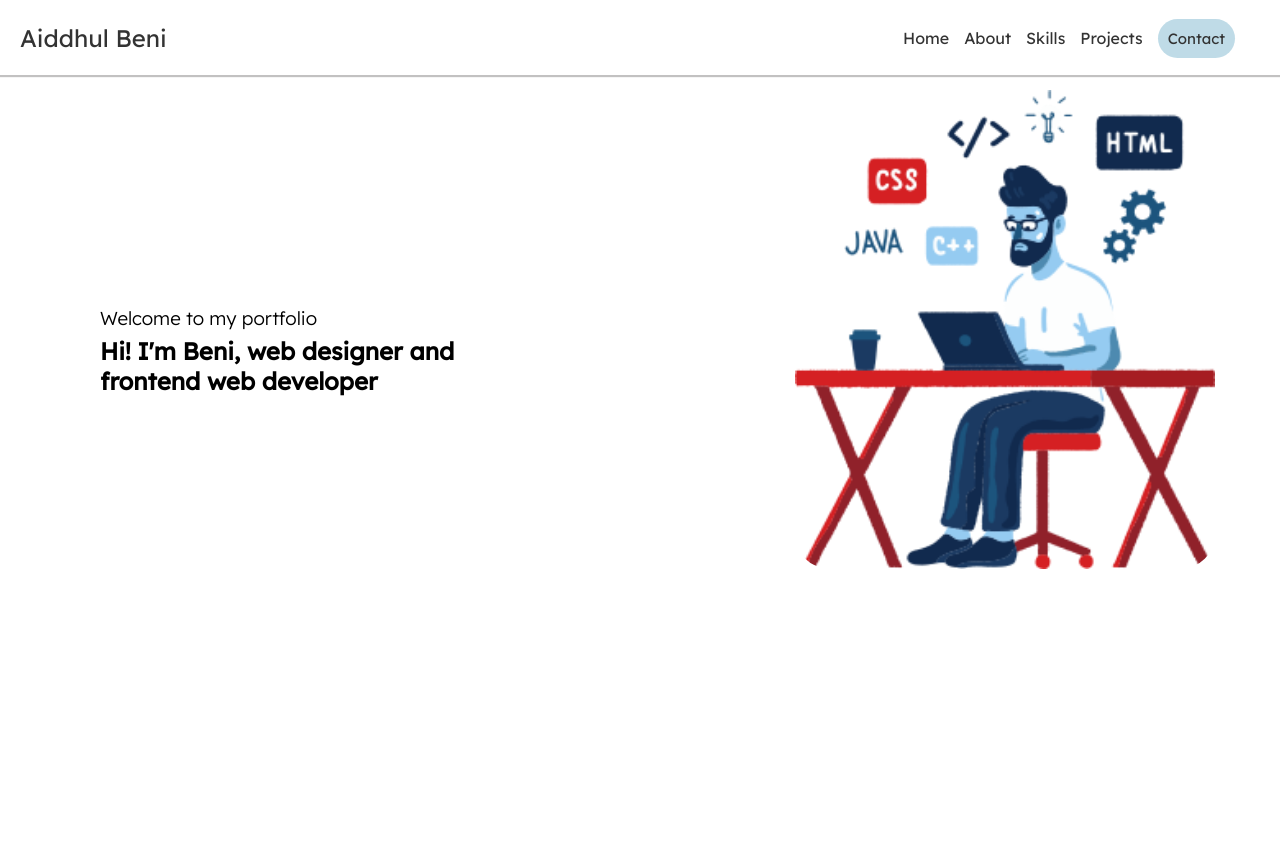
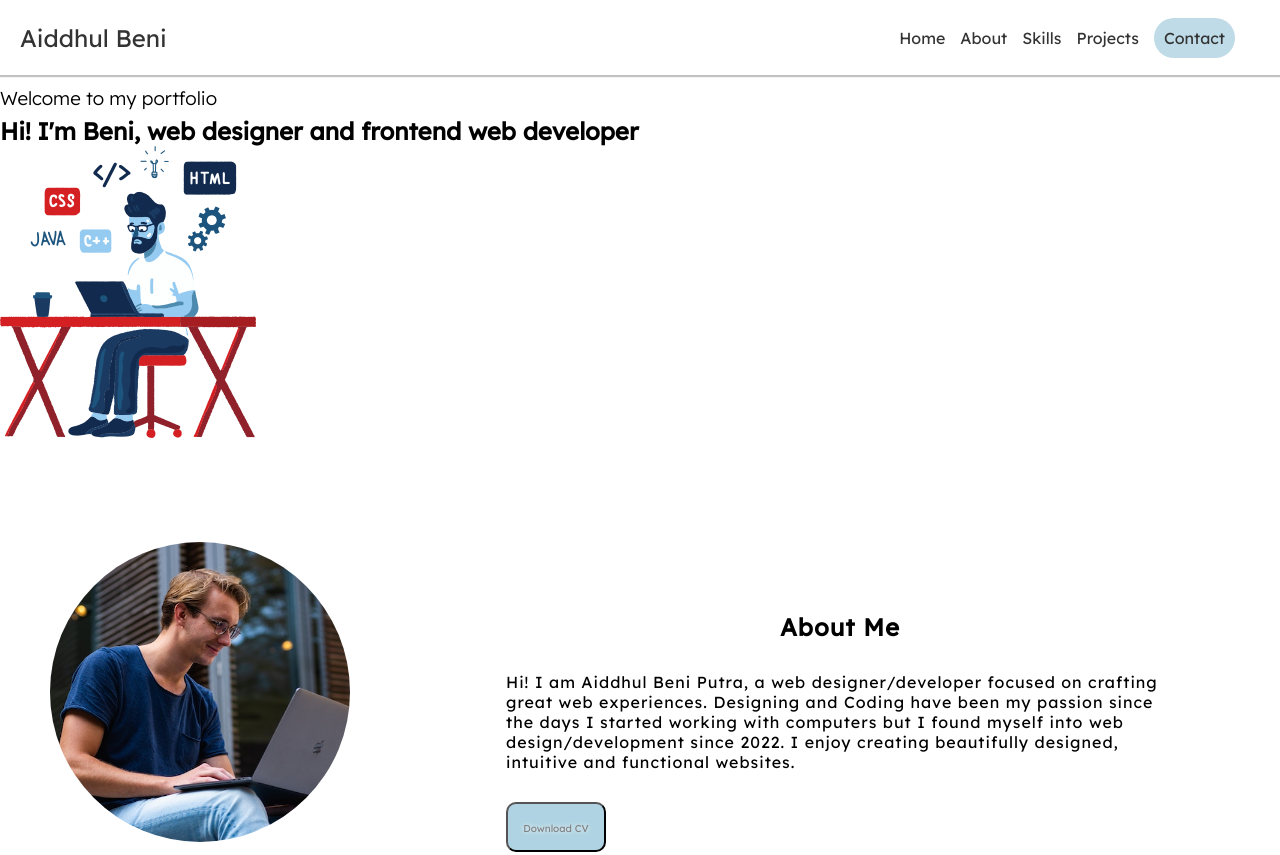
Before and after one commit to AiddhulBeni/AiddhulBeni.github.io, a plain HTML site: page index.html in a window 1280 px wide. Shown: the top 855 px of the page. Drawn offline with nearby package versions, Linux system fonts and the light colour scheme.

Commit message:
edit file css

```diff
--- a/style.css
+++ b/style.css
@@ -10,7 +10,6 @@
   scroll-behavior: smooth;
 }
 
-/* style */
 
 /* style header */
 .container-navbar {
@@ -41,9 +40,9 @@
   align-items: center;
   display: flex;
   width: 40%;
-  justify-content: space-between;
   list-style: none;
   margin-right: 30px;
+  align-items: center;
 }
 
 .item-list ul li a {
@@ -57,39 +56,24 @@
   color: #000;
   background-color: #afd3e2;
   text-decoration: none;
-  font-size: 15px;
+  font-size: 1rem;
   border-radius: 20px;
   transition: 0.5s;
 }
 
-.item-list ul li .btn:hover {
+.item-list ul li .btn-contact:hover {
   background-color: black;
   color: white;
 }
 
 /* style landing page */
 .container-landing-page {
-  width: 100%;
-  height: 100vh;
-  display: flex;
-  justify-content: space-between;
-  z-index: -1;
+  padding-top: 80px;
+  display: grid;
+
 }
 
-.content-intro {
-  width: 30%;
-  left: 100px;
-  top: 300px;
-  position: relative;
-  font-size: 1rem
-}
 
-.content-image img {
-  margin: 75px 50px 0 0;
-  padding: 15px;
-  border-radius: 50px;
-  width: 450px;
-}
 /* style about*/
 .container-about {
   width: 100vw;
@@ -241,3 +225,32 @@
     height: 60vh;
   }
 }
+
+
+
+
+
+
+
+/* .container-landing-page {
+  width: 100%;
+  height: 100vh;
+  display: flex;
+  justify-content: space-between;
+  z-index: -1;
+}
+
+.content-intro {
+  width: 30%;
+  left: 100px;
+  top: 300px;
+  position: relative;
+  font-size: 1rem
+}
+
+.content-image img {
+  margin: 75px 50px 0 0;
+  padding: 15px;
+  border-radius: 50px;
+  width: 450px;
+} */
```
